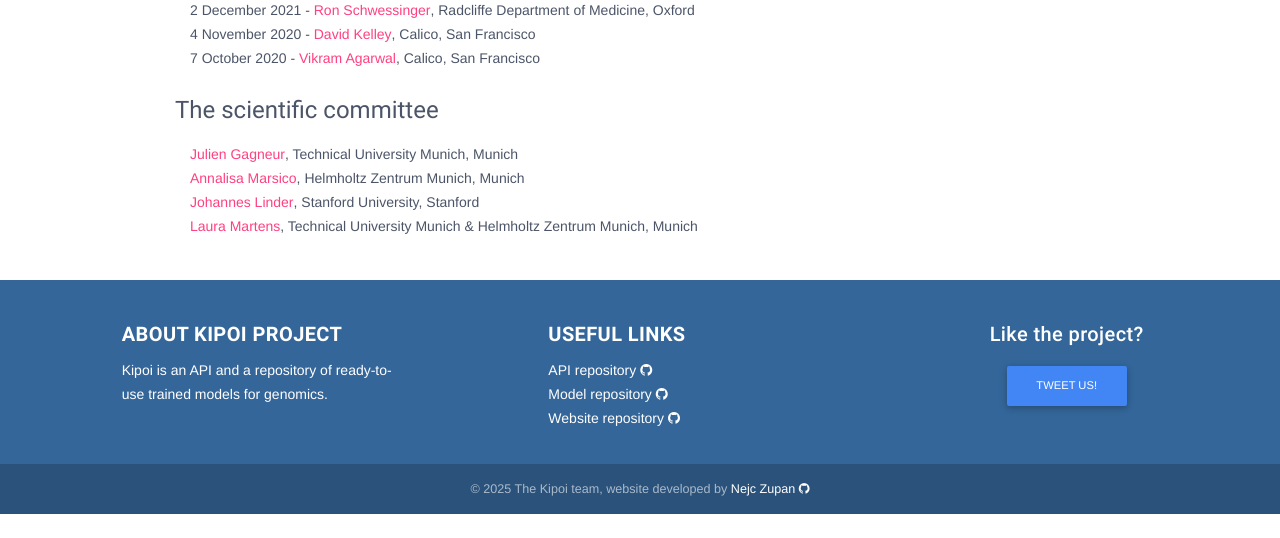
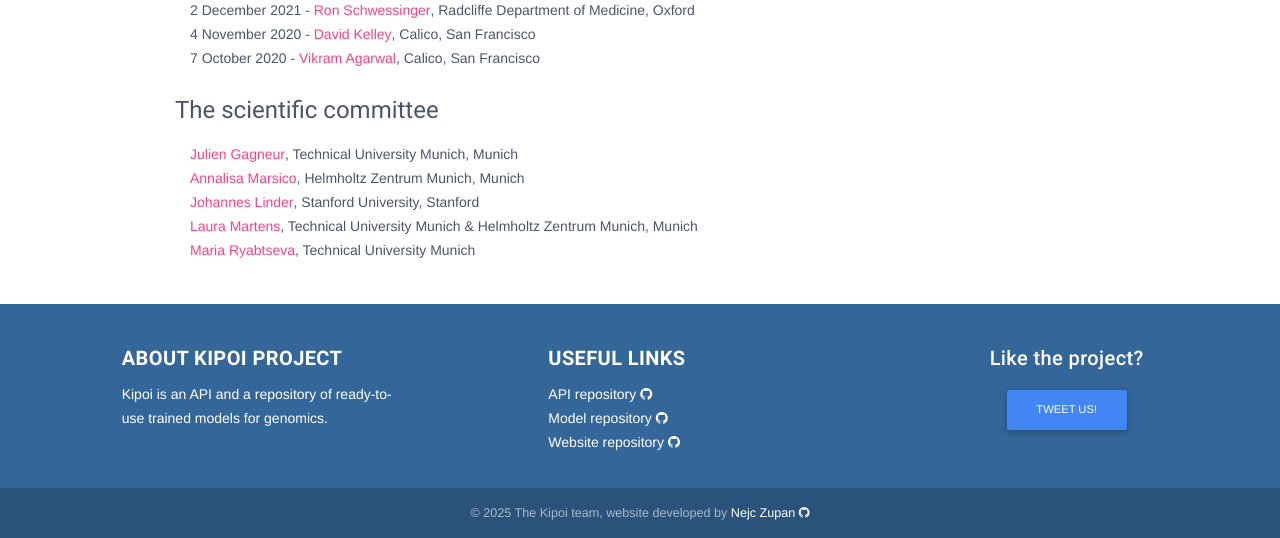
Before and after one commit to kipoi/website, a Flask app: page /seminar/ in a window 1280 px wide. Shown: the part 2213-2751 px from the top of the page. Before the commit the page ends 2727 px from the top, so only its background shows below. Run offline with Flask 3, Linux system fonts and the light colour scheme; some libraries are stand-ins or nearby versions.

Commit message:
Update seminar page

```diff
--- a/app/models/templates/models/seminar.html
+++ b/app/models/templates/models/seminar.html
@@ -108,7 +108,8 @@
                 <li><a href="https://www.professoren.tum.de/en/gagneur-julien">Julien Gagneur</a>, Technical University Munich, Munich</li>
                 <li><a href="https://www.helmholtz-munich.de/icb/institute/staff/staff/ma/8559/Dr.-Marsico/index.html">Annalisa Marsico</a>, Helmholtz Zentrum Munich, Munich</li>
                 <li><a href="https://profiles.stanford.edu/johannes-linder">Johannes Linder</a>, Stanford University, Stanford</li>
-                <li><a href="https://www.in.tum.de/gagneurlab/members/laura-martens/">Laura Martens</a>, Technical University Munich & Helmholtz Zentrum Munich, Munich </li>
+                <li><a href="https://www.cs.cit.tum.de/cmm/members/laura-martens///www.in.tum.de/gagneurlab/members/laura-martens/">Laura Martens</a>, Technical University Munich & Helmholtz Zentrum Munich, Munich </li>
+                <li><a href="https://www.cs.cit.tum.de/cmm/members/maria-ryabtseva/">Maria Ryabtseva</a>, Technical University Munich </li>
             </ul>
         </div>
         </div>
--- a/template/seminar/seminar.html
+++ b/template/seminar/seminar.html
@@ -108,7 +108,8 @@
                 <li><a href="https://www.professoren.tum.de/en/gagneur-julien">Julien Gagneur</a>, Technical University Munich, Munich</li>
                 <li><a href="https://www.helmholtz-munich.de/icb/institute/staff/staff/ma/8559/Dr.-Marsico/index.html">Annalisa Marsico</a>, Helmholtz Zentrum Munich, Munich</li>
                 <li><a href="https://profiles.stanford.edu/johannes-linder">Johannes Linder</a>, Stanford University, Stanford</li>
-                <li><a href="https://www.in.tum.de/gagneurlab/members/laura-martens/">Laura Martens</a>, Technical University Munich & Helmholtz Zentrum Munich, Munich </li>
+                <li><a href="https://www.cs.cit.tum.de/cmm/members/laura-martens///www.in.tum.de/gagneurlab/members/laura-martens/">Laura Martens</a>, Technical University Munich & Helmholtz Zentrum Munich, Munich </li>
+                <li><a href="https://www.cs.cit.tum.de/cmm/members/maria-ryabtseva/">Maria Ryabtseva</a>, Technical University Munich </li>
             </ul>
         </div>
         </div>
```
